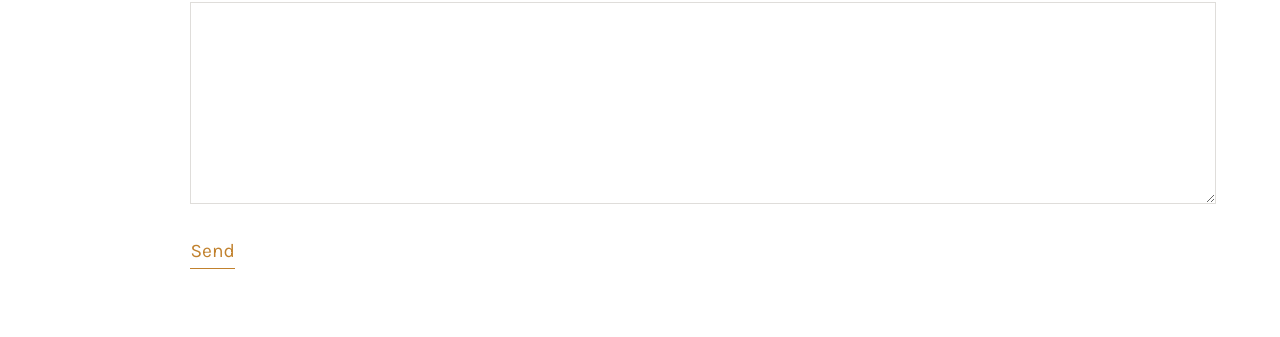
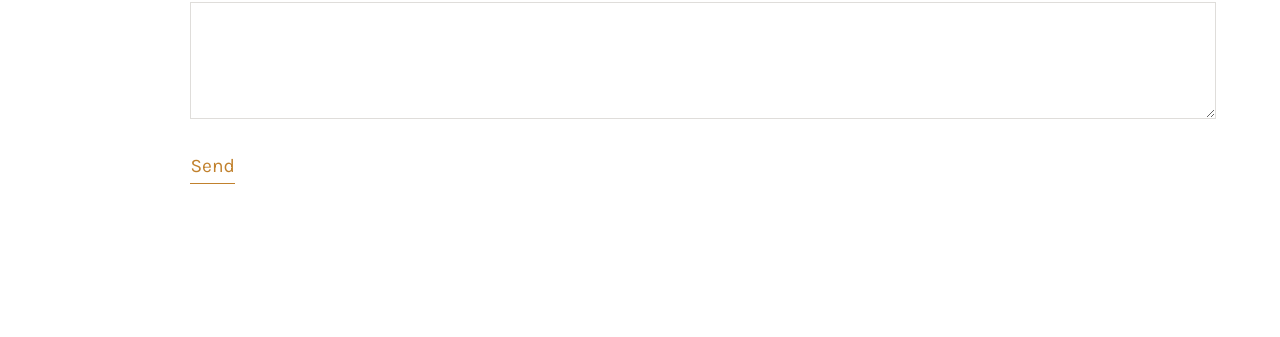
Before and after one commit to claxondesignco/claxondesignco.github.io, a Jekyll site: the page built from index.md, in a window 1280 px wide. Shown: the part 5829-6166 px from the top of the page. Built offline with Jekyll 4.4.1, drawn with Linux system fonts in a browser that asks for light colours; comment, search, counter and statistics services are not loaded; after the commit the page ends 6083 px from its top, so only the background shows below that.

Commit message:
Project Details `textarea` is shorter.

```diff
--- a/_includes/contactform.html
+++ b/_includes/contactform.html
@@ -42,7 +42,7 @@
     <h2>Additional Information</h2>
   </div>
   <label for="project-details">Project Details</label>
-  <textarea rows="6" id="project-details" name="project-details"></textarea>
+  <textarea rows="3" id="project-details" name="project-details"></textarea>
   <input type="submit" value="Send" />
   <input type="hidden" name="_next" value="http://claxondesign.co/thanks/" />
 </form>
```
